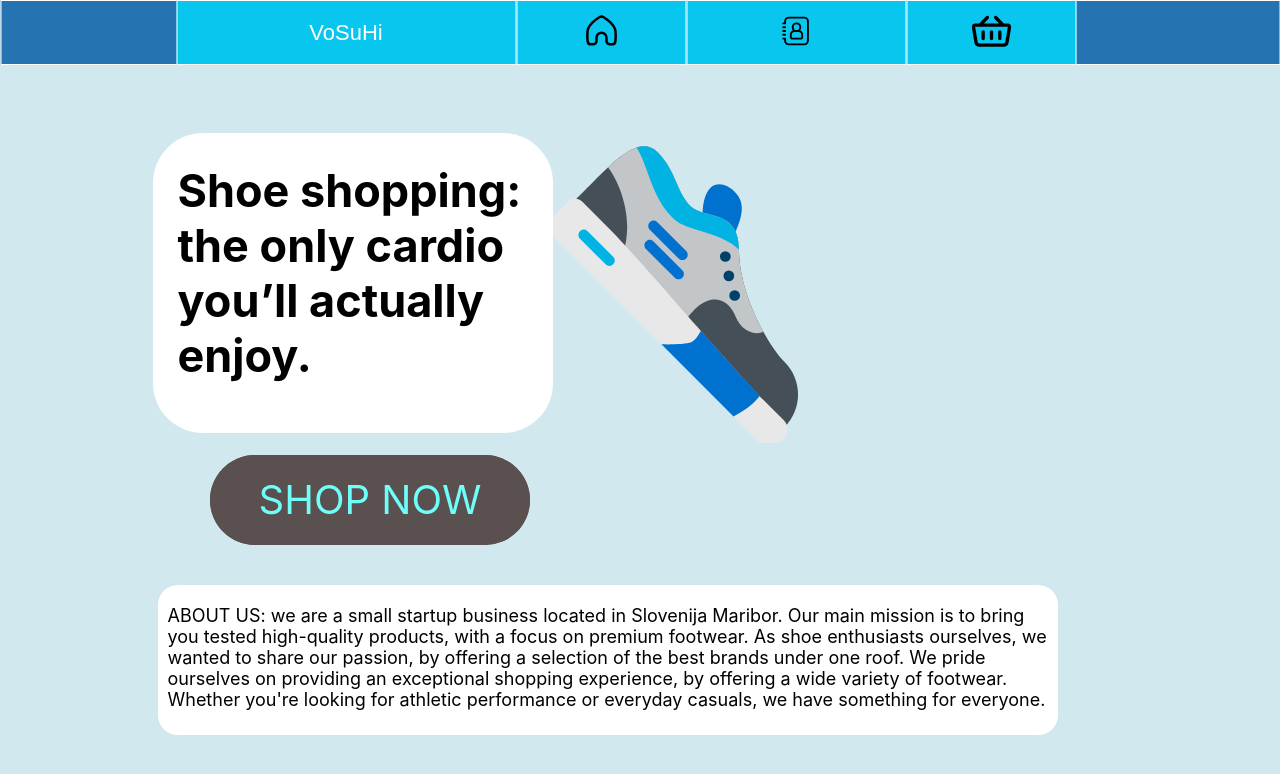
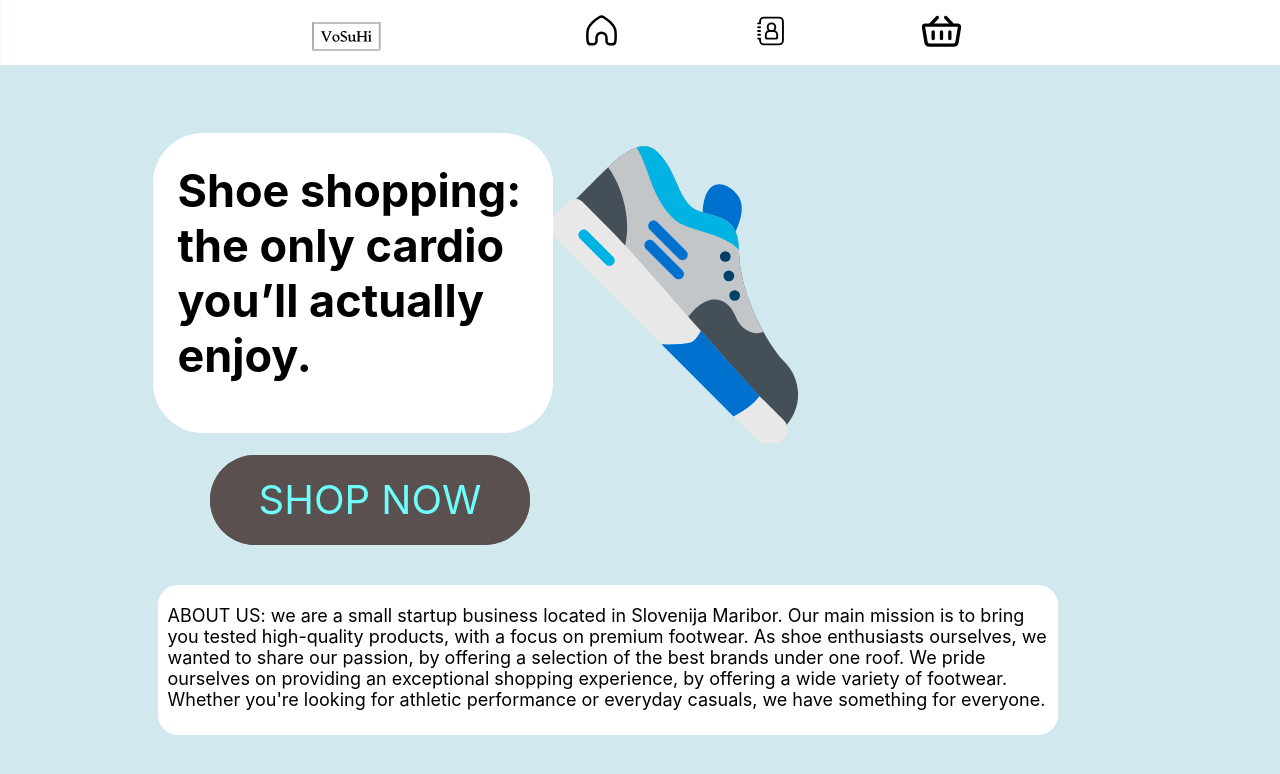
Before and after one commit to Voluharji/RPO-frontend, a React (Vite) app: page / in a window 1280 px wide. Shown: the top 774 px of the page. Built offline with nearby package versions, Linux system fonts and the light colour scheme.

Commit message:
nav bar changes

```diff
--- a/src/Components/NavBar.css
+++ b/src/Components/NavBar.css
@@ -2,7 +2,7 @@
     display: flex;
     flex-direction: row;
     align-items: center;
-    background-color: #2673b2;
+    background-color: #ffffff;
     height: 65px;
     border: solid white 1px;
     padding-left: 175px;
@@ -16,14 +16,14 @@
 }
 
 .nav-button{
-    background-color: rgb(9, 198, 239);
+    background-color: rgb(255, 255, 255);
     height: 65px;
     border: solid white 1px;
     transition: background-color 250ms;
 }
 
 .nav-button:hover{
-    background-color: #0dace5;
+    background-color: #5e5e5e;
     cursor: pointer;
 }
 
--- a/src/Components/NavBar.jsx
+++ b/src/Components/NavBar.jsx
@@ -1,6 +1,7 @@
 import basketSVG from './NavBarAssets/shopping-basket-svgrepo-com.svg'
 import contactlistSVG from './NavBarAssets/contacts-svgrepo-com.svg'
 import homeSVG from './NavBarAssets/home-1-svgrepo-com.svg'
+import logoSVG from './NavBarAssets/VoSuHi.svg'
 import './NavBar.css'
 import { Link } from 'react-router-dom'
 
@@ -9,7 +10,7 @@ function NavBar(){
     return(
     <div className='navbar'>
         <button className='nav-button' style={{ width: '340px' }}>
-            <span className='nav-button-text'>VoSuHi</span>
+        <img src={logoSVG} alt="Logo" width="70" height="70"/>
         </button>
 
         <Link to='/'>
@@ -18,7 +19,7 @@ function NavBar(){
         </button>
         </Link>
 
-        <button className='nav-button' style={{ width: '220px' }}>
+        <button className='nav-button' style={{ width: '170px' }}>
         <img src={contactlistSVG} alt="Contact list Icon" width="40" height="40"/>
         </button>
         <button className='nav-button' style={{ width: '170px' }}>
```
Also changed, not shown: src/Components/NavBarAssets/VoSuHi.svg (added).
